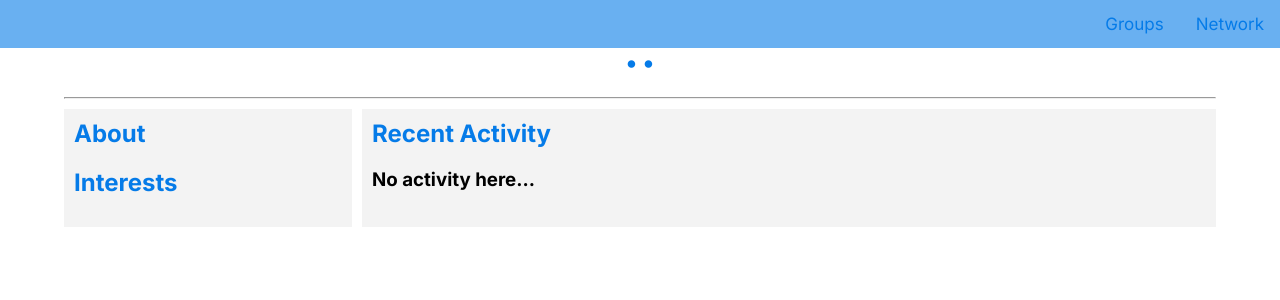
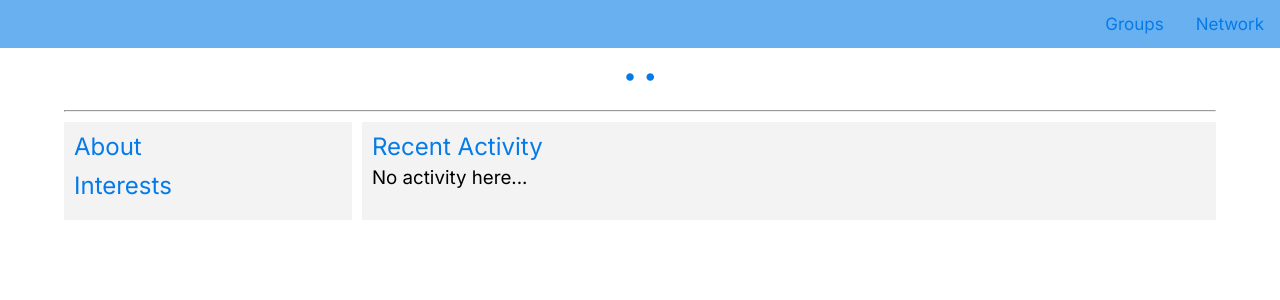
Before and after one commit to aibarrola/SubtleAsianNetwork, a React (Create React App) app: page /profile/1 in a window 1280 px wide. Shown: the top 300 px of the page. Built offline with nearby package versions, Linux system fonts and the light colour scheme; no server answers.

Commit message:
added profile class names for css

```diff
--- a/src/components/pages/Profile/profile.css
+++ b/src/components/pages/Profile/profile.css
@@ -5,9 +5,14 @@
 }
 
 .header {
+  margin-top: 1%;
   height: 10%;
   width: 100%;
   text-align: center;
+}
+
+.headerInfo{
+  font-weight: 400;
 }
 
 .sideProfile {
@@ -30,3 +35,23 @@
   margin-left: 5%;
   margin-right: 5%;
 }
+
+.sideHeader{
+  margin-bottom: 5px;
+  font-weight: 200;
+}
+
+.sideInfo{
+  font-weight: 400;
+  margin-bottom: 10px
+}
+
+.mainHeader{
+  margin-bottom: 5px;
+  font-weight: 200;
+}
+
+.mainInfo{
+  font-weight: 400;
+  margin-bottom: 10px;
+}
--- a/src/components/pages/Profile/profile.jsx
+++ b/src/components/pages/Profile/profile.jsx
@@ -24,23 +24,23 @@ function Profile() {
       <Navbar />
       <div className="header">
           <h1> {user.firstName} {user.lastName} </h1>
-          <h2> {user.profession} • {user.school} • {user.ethnicity} </h2>
+          <h2 className="headerInfo"> {user.profession} • {user.school} • {user.ethnicity} </h2>
       </div>
 
       <hr className="line" />
       <div className="profileContainer">
 
         <div className="sideProfile">
-            <h2> About </h2>
-            <h3> {user.bio} </h3>
-            <h2> Interests </h2>
-            <h3> {user.interests} </h3>
+            <h2 className="sideHeader"> About </h2>
+            <h3 className="sideInfo"> {user.bio} </h3>
+            <h2 className="sideHeader"> Interests </h2>
+            <h3 className="sideInfo"> {user.interests} </h3>
         </div>
 
 
         <div className="mainProfile">
-            <h2>Recent Activity</h2>
-            <h3> No activity here... </h3>
+            <h2 className="mainHeader">Recent Activity</h2>
+            <h3 className="mainInfo"> No activity here... </h3>
         </div>
 
 
--- a/src/components/pages/careerSection.jsx
+++ b/src/components/pages/careerSection.jsx
@@ -5,7 +5,7 @@ import CareerSVG from "./img/career.png";
 function render() {
   return (
     <div className="careerSection">
-      <h2> Start your Career </h2>
+      <h2 className="mainSectionHeader"> Start your Career </h2>
       <img src={CareerSVG} className="careerSVG" alt=""/>
     </div>
   );
--- a/src/components/pages/connectSection.jsx
+++ b/src/components/pages/connectSection.jsx
@@ -7,7 +7,7 @@ function render() {
     <div className="connectSection">
       <img src={connectSVG} className="connect" alt=""/>
       <div className="connectInfoContainer">
-        <h2> Connect with Others </h2>
+        <h2 className="mainSectionHeader"> Connect with Others </h2>
         <p>
           Learn about other people in the Kickstarter program and expand your network. You will also get to see other groups and learn about what they are currently doing by asking questions or simply viewing their progress.
         </p>
--- a/src/components/pages/css/landing.css
+++ b/src/components/pages/css/landing.css
@@ -94,3 +94,7 @@ h2 {
   color: var(--main-blue);
   margin-bottom: 20px;
 }
+
+.mainSectionHeader{
+  font-size: 2.5rem;
+}
--- a/src/components/pages/opportunitiesSection.jsx
+++ b/src/components/pages/opportunitiesSection.jsx
@@ -6,9 +6,9 @@ function render() {
   return (
     <div className="opportunitiesSection">
       <div className="connectInfoContainer">
-        <h2> Track Progress </h2>
+        <h2 className="mainSectionHeader"> Track Team Progress </h2>
         <p>
-          You will be able to edit and customize your own team page. This inludes the team name, description, and more! This will be your main hub for sending out announcements, asking questions, and a task list. All customized for you to make it as easy as possible to create an efficient workflow for your project!
+          You will be able to edit and customize your own team page. This will be your main hub for sending out announcements, asking questions, and assigning tasks. All customized for you to make it as easy as possible to create an efficient workflow for your project!
         </p>
       </div>
       <img src={opportunitiesSVG} className="connect" alt=""/>
```
